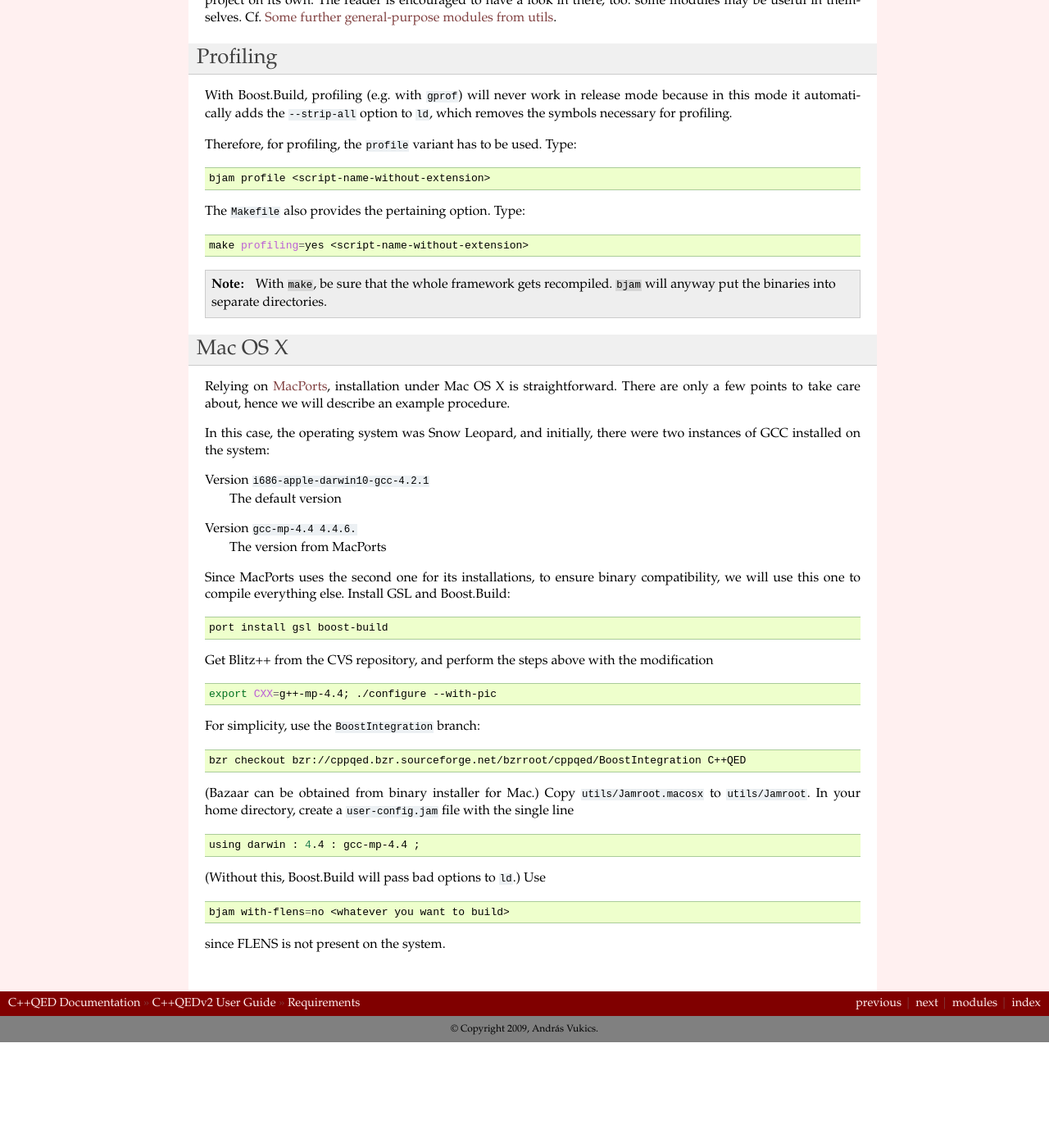
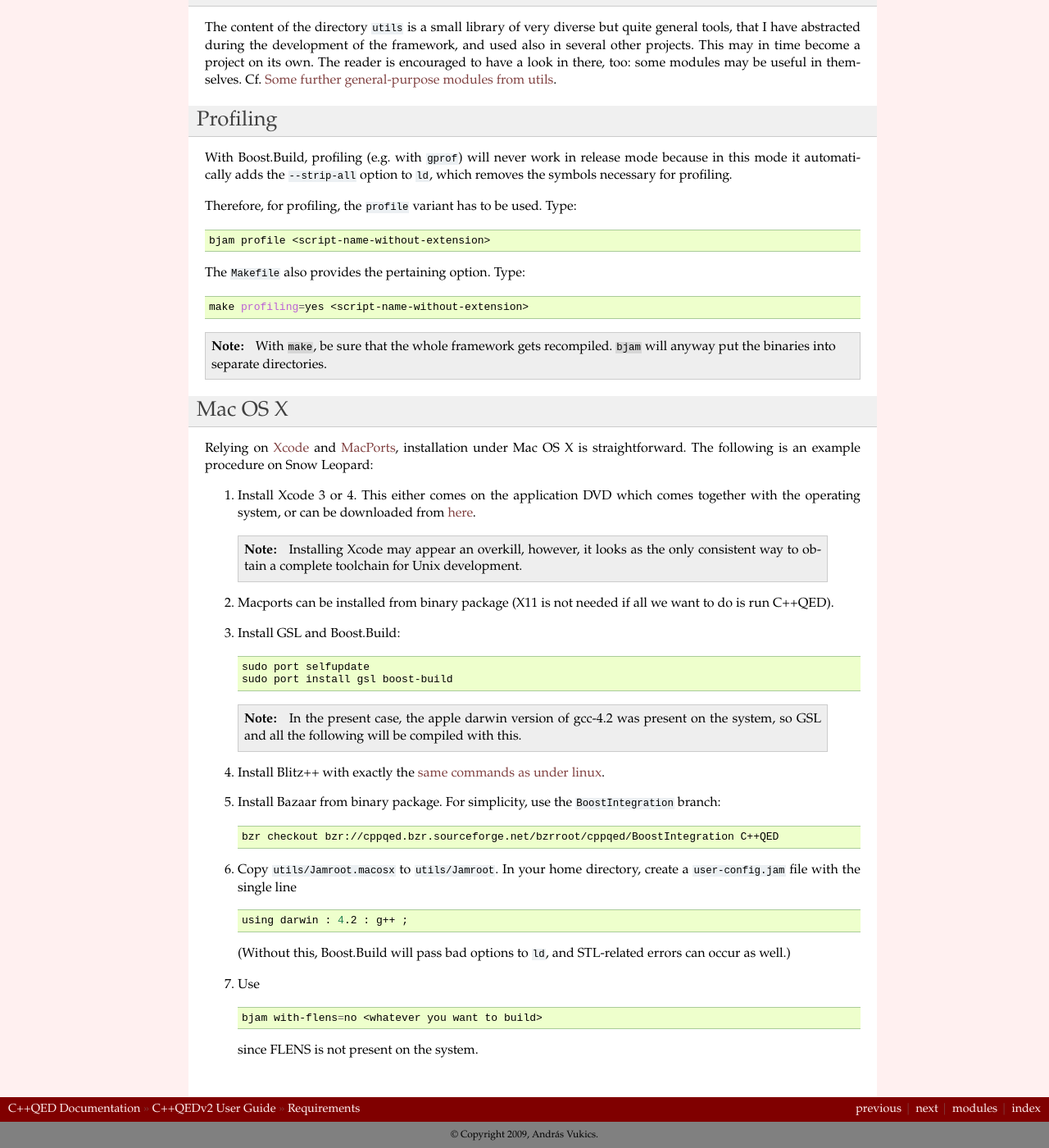
Before and after one commit to vukics/cppqed, a Sphinx documentation site: the page built from doc/installation.rst, in a window 1280 px wide and 1400 px high, scrolled down 4481 px. Shown: the whole window at 82% size. Built offline with Sphinx 7.4.7, drawn with Linux system fonts in a browser that asks for light colours; formulas are drawn with MathJax 3; before the commit the page ends 5752 px from its top, so only the background shows below that; some of the changed text lies outside the part shown.

Commit message:
Raimar's agenda

```diff
--- a/doc/installation.rst
+++ b/doc/installation.rst
@@ -104,6 +106,10 @@ you have to edit ``Makefile.common`` replacing the variable ``$(PWD)`` with the
 Alternatively, again::
 
   sudo checkinstall --fstrans=0 -D make install
+
+.. note::
+
+  By default, FLENS gets installed as a shared library under ``/usr/local/lib``. If this was not in the dynamic loader's path previously, the ``ldconfig`` utility has to be used as superuser.
 
 
 ================
@@ -235,40 +241,42 @@ The ``Makefile`` also provides the pertaining option. Type::
 Mac OS X
 ============
 
-Relying on `MacPorts <http://www.macports.org/>`_, installation under Mac OS X is straightforward. There are only a few points to take care about, hence we will describe an example procedure.
+Relying on `Xcode <https://developer.apple.com/xcode>`_ and `MacPorts <http://www.macports.org/>`_, installation under Mac OS X is straightforward. The following is an example procedure on Snow Leopard:
 
-In this case, the operating system was Snow Leopard, and initially, there were two instances of GCC installed on the system:
+1. Install Xcode 3 or 4. This either comes on the application DVD which comes together with the operating system, or can be downloaded from `here <http://developer.apple.com/xcode>`_.
 
-Version ``i686-apple-darwin10-gcc-4.2.1``
-  The default version
+  .. note::
 
-Version ``gcc-mp-4.4 4.4.6.``
-  The version from MacPorts
+    Installing Xcode may appear an overkill, however, it looks as the only consistent way to obtain a complete toolchain for Unix development.
 
-Since MacPorts uses the second one for its installations, to ensure binary compatibility, we will use this one to compile everything else. Install GSL and Boost.Build::
+2. Macports can be installed from binary package (X11 is not needed if all we want to do is run C++QED).
 
-  port install gsl boost-build
+3. Install GSL and Boost.Build::
 
-Get Blitz++ from the CVS repository, and perform the steps above with the modification ::
+    sudo port selfupdate
+    sudo port install gsl boost-build
 
-  export CXX=g++-mp-4.4; ./configure --with-pic
+  .. note::
 
-For simplicity, use the ``BoostIntegration`` branch::
+    In the present case, the apple darwin version of gcc-4.2 was present on the system, so GSL and all the following will be compiled with this.
 
-  bzr checkout bzr://cppqed.bzr.sourceforge.net/bzrroot/cppqed/BoostIntegration C++QED
+4. Install Blitz++ with exactly the :ref:`same commands as under linux <installBlitz>`.
 
-(Bazaar can be obtained from binary installer for Mac.) Copy ``utils/Jamroot.macosx`` to ``utils/Jamroot``. In your home directory, create a ``user-config.jam`` file with the single line ::
+5. Install Bazaar from binary package. For simplicity, use the ``BoostIntegration`` branch::
 
-  using darwin : 4.4 : gcc-mp-4.4 ;
+    bzr checkout bzr://cppqed.bzr.sourceforge.net/bzrroot/cppqed/BoostIntegration C++QED
 
-(Without this, Boost.Build will pass bad options to ``ld``.) Use ::
+6. Copy ``utils/Jamroot.macosx`` to ``utils/Jamroot``. In your home directory, create a ``user-config.jam`` file with the single line ::
 
-  bjam with-flens=no <whatever you want to build>
+    using darwin : 4.2 : g++ ;
 
-since FLENS is not present on the system.
+  (Without this, Boost.Build will pass bad options to ``ld``, and STL-related errors can occur as well.)
 
+7. Use ::
 
+    bjam with-flens=no <whatever you want to build>
 
+  since FLENS is not present on the system.
 
 
 
```
Also changed, not shown: other parts of doc/installation.rst (+2 -0 lines), 1 other file.
